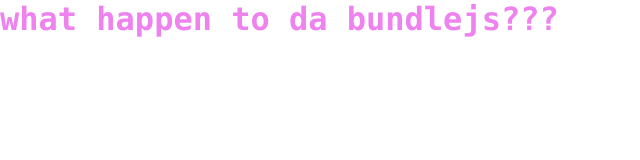
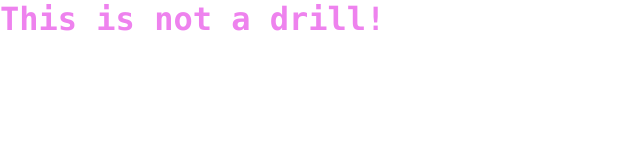
Before and after one commit to tomo-rrrr/wp, a website built with webpack: page public/index.html in a window 1280 px wide. Shown: the whole page, without its empty margins (0-640 px from the left). Built offline with nearby package versions, Linux system fonts and the light colour scheme.

Commit message:
nothing new

```diff
--- a/app/js/fuck.js
+++ b/app/js/fuck.js
@@ -1,7 +1,7 @@
-module.exports = (function (){
-	var h1 = document.createElement("h1");
-		h1.innerHTML = "what happen to da bundlejs???";
-    return {
-    	fuck: h1
-    }
-})();
+module.exports = (function () {
+	var h2 = document.createElement("h2");
+		h2.innerHTML = "This is not a drill!"
+	return {
+		fuck: h2
+	}
+}());
--- a/app/js/main.js
+++ b/app/js/main.js
@@ -1,2 +1,2 @@
-var fuck    = require("./fuck");
+var fuck  = require("./fuck");
 document.body.appendChild(fuck.fuck);
--- a/public/index.html
+++ b/public/index.html
@@ -10,7 +10,7 @@
 <style>
 *{margin:0;padding:0;-webkit-user-select:none;font-family:consolas;box-sizing: content-box;}
 body{position: relative;transform-style: preserve-3d;-webkit-perspective: 800;perspective: 800;font-size: 62.5%;}
-h1{font-size: 2rem;color: violet;}
+h2{font-size: 2rem;color: violet;}
 </style>
 </head>
 <body>
--- a/webpack.config.js
+++ b/webpack.config.js
@@ -1,12 +1,11 @@
 //http://www.jianshu.com/p/42e11515c10f
 module.exports = {
-    //基础打包功能
     entry: __dirname + "/app/js/main.js",
     output: {
         path: __dirname + "/public",
         filename: "bundle.js"
     },
-    //监听文件修改
+
     devServer: {
         contentBase: "./public",
         colors: true,
```
